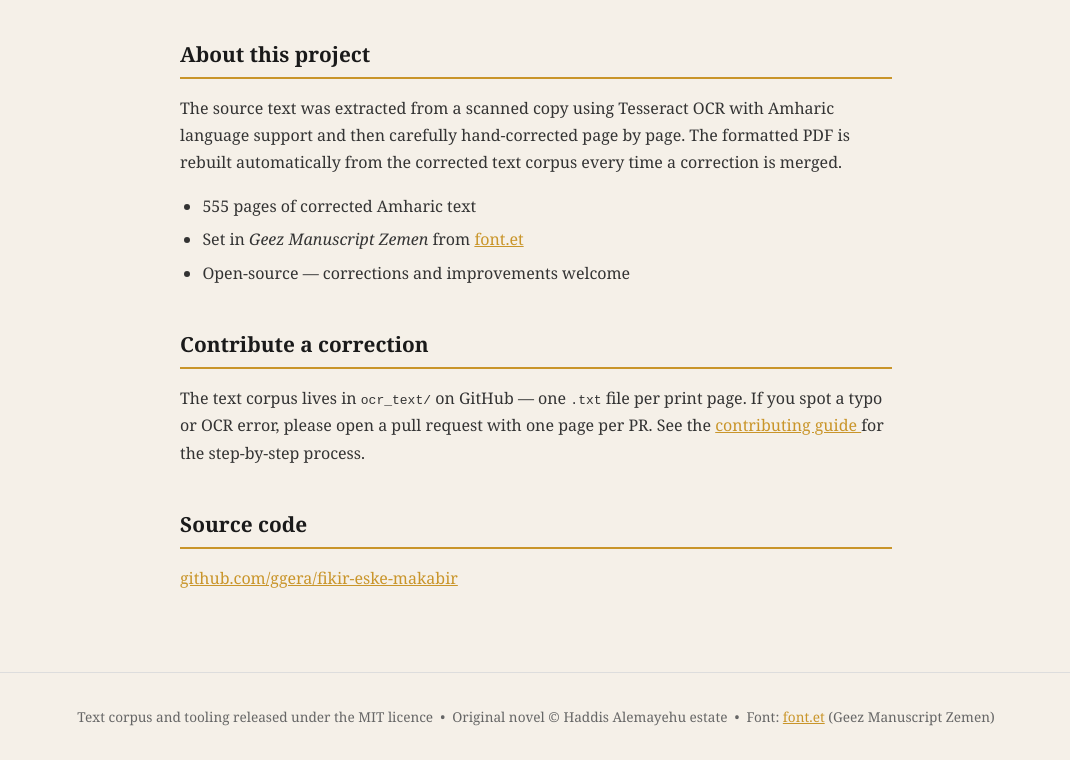
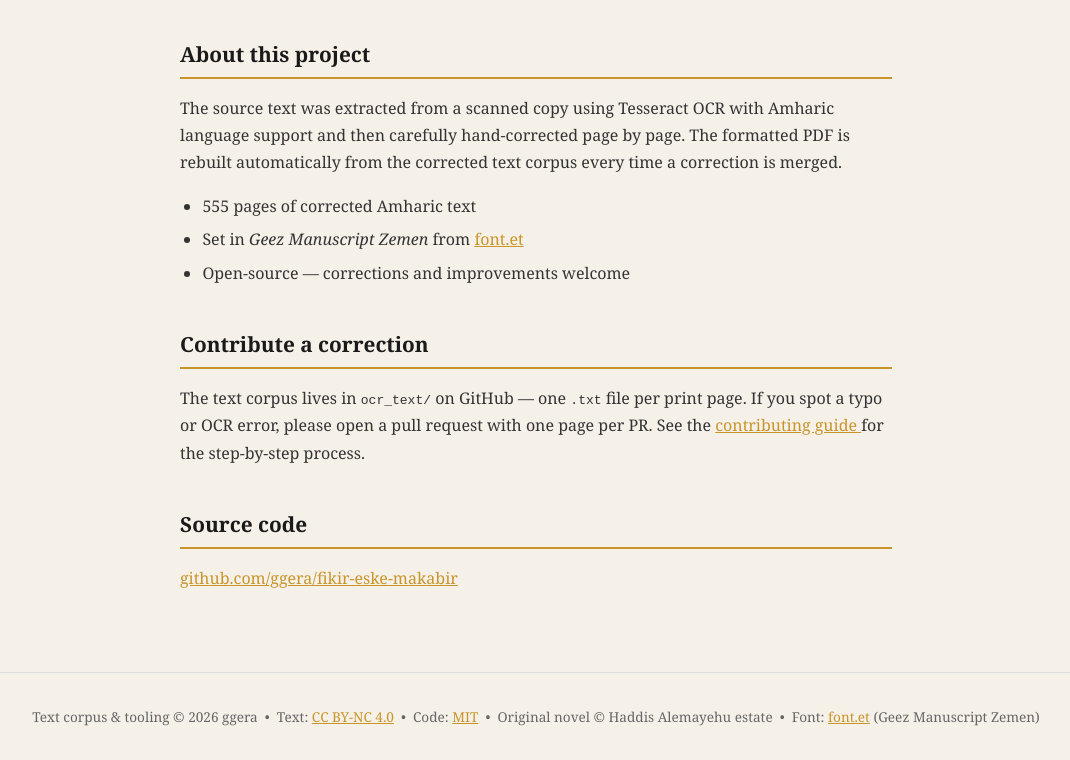
Before and after one commit to ggera/fikir-eske-makabir, a plain HTML site: page docs/index.html in a window 1280 px wide. Shown: the part 891-1651 px from the top of the page, without its empty margins (104-1174 px from the left). Drawn offline with Linux system fonts and the light colour scheme.

Commit message:
licence: add CC BY-NC 4.0 (text) + MIT (code) dual licence
LICENSE:
- CC BY-NC 4.0 for ocr_text/, PDF output, and docs/ landing page
- MIT for all Python scripts and GitHub Actions workflows
- Note clarifying that the underlying literary work remains copyright
  of the Haddis Alemayehu estate

README.md:
- Add CC BY-NC 4.0 and MIT licence badges

docs/index.html:
- Update footer with correct licence links

```diff
--- a/docs/index.html
+++ b/docs/index.html
@@ -201,7 +201,9 @@
 </main>
 
 <footer>
-  Text corpus and tooling released under the MIT licence &nbsp;&bull;&nbsp;
+  Text corpus &amp; tooling &copy; 2026 ggera &nbsp;&bull;&nbsp;
+  Text: <a href="https://creativecommons.org/licenses/by-nc/4.0/" target="_blank" rel="noopener">CC BY-NC 4.0</a> &nbsp;&bull;&nbsp;
+  Code: <a href="https://opensource.org/licenses/MIT" target="_blank" rel="noopener">MIT</a> &nbsp;&bull;&nbsp;
   Original novel &copy; Haddis Alemayehu estate &nbsp;&bull;&nbsp;
   Font: <a href="http://font.et/" target="_blank" rel="noopener">font.et</a> (Geez Manuscript Zemen)
 </footer>
```
Also changed, not shown: 2 other files.
